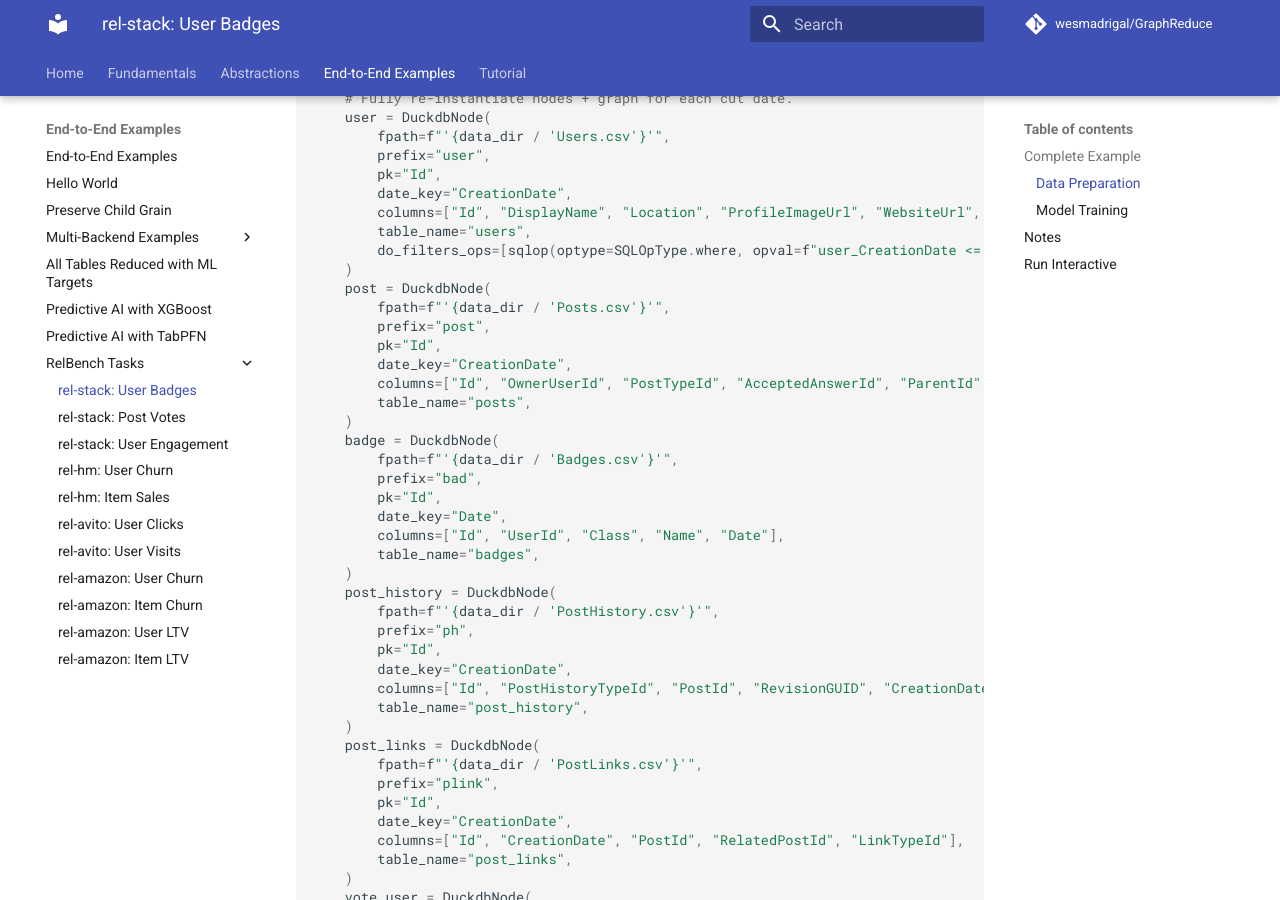
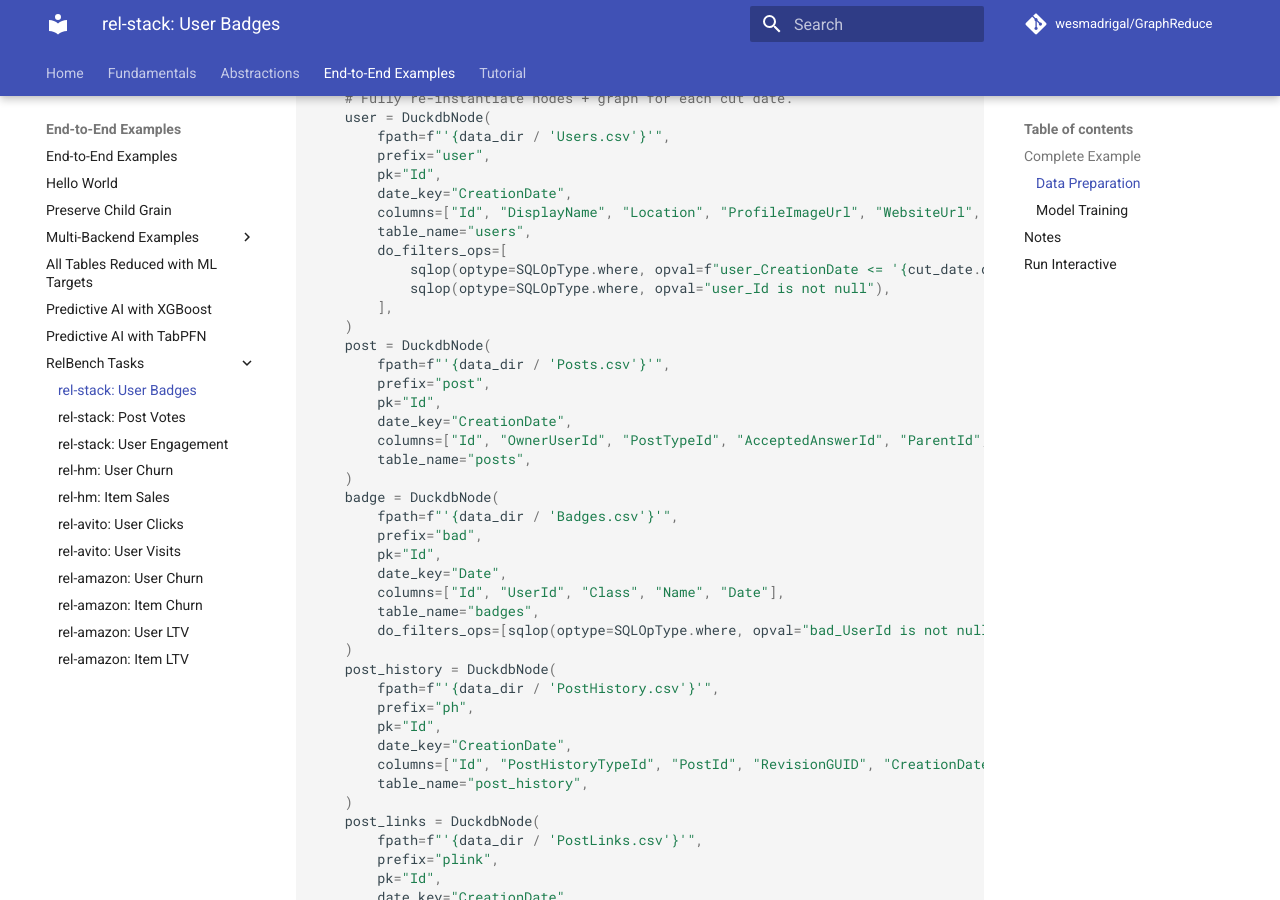
Before and after one commit to wesmadrigal/GraphReduce, an MkDocs documentation site: the page built from docs/end_to_end_examples/relbench_rel_stack_badges_duckdb.md, in a window 1280 px wide and 900 px high, scrolled down 1933 px. Built offline with MkDocs 1.6.1 and Material for MkDocs 9.7.7, drawn with Linux system fonts in a browser that asks for light colours; comment, search, counter and statistics services are not loaded.

Commit message:
Enforce non-null Users.Id and Badges.UserId filters

```diff
--- a/docs/end_to_end_examples/relbench_rel_stack_badges_duckdb.md
+++ b/docs/end_to_end_examples/relbench_rel_stack_badges_duckdb.md
@@ -72,7 +72,10 @@ def build_badges_frame(cut_date: datetime.datetime):
         date_key="CreationDate",
         columns=["Id", "DisplayName", "Location", "ProfileImageUrl", "WebsiteUrl", "AboutMe", "CreationDate"],
         table_name="users",
-        do_filters_ops=[sqlop(optype=SQLOpType.where, opval=f"user_CreationDate <= '{cut_date.date()}'")],
+        do_filters_ops=[
+            sqlop(optype=SQLOpType.where, opval=f"user_CreationDate <= '{cut_date.date()}'"),
+            sqlop(optype=SQLOpType.where, opval="user_Id is not null"),
+        ],
     )
     post = DuckdbNode(
         fpath=f"'{data_dir / 'Posts.csv'}'",
@@ -89,6 +92,7 @@ def build_badges_frame(cut_date: datetime.datetime):
         date_key="Date",
         columns=["Id", "UserId", "Class", "Name", "Date"],
         table_name="badges",
+        do_filters_ops=[sqlop(optype=SQLOpType.where, opval="bad_UserId is not null")],
     )
     post_history = DuckdbNode(
         fpath=f"'{data_dir / 'PostHistory.csv'}'",
```
Also changed, not shown: 1 other file.
